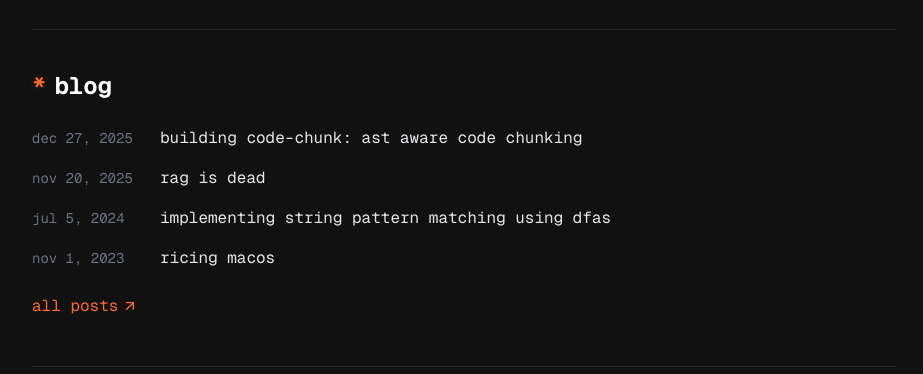
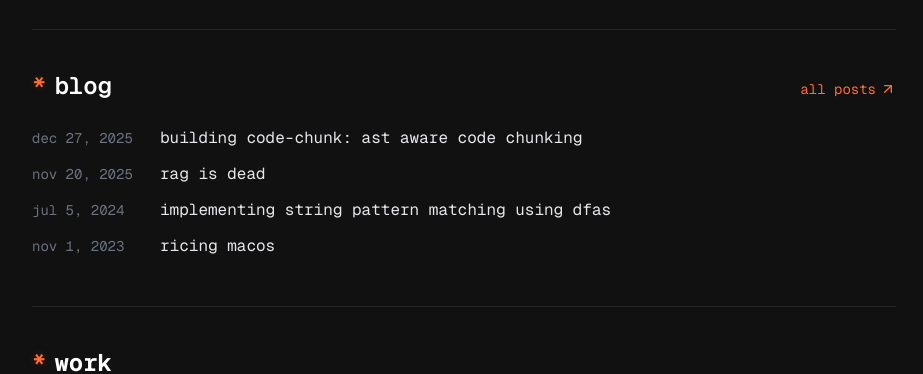
Before and after one commit to nexxeln/nexxel.dev, a Next.js app: page / in a window 1280 px wide. Shown: the part 383-757 px from the top of the page, without its empty margins (176-1099 px from the left). Built offline with nearby package versions, Linux system fonts and the light colour scheme.

Commit message:
style(blog-section): inline header with view-all link and tighter rows

```diff
--- a/src/components/blog-section.tsx
+++ b/src/components/blog-section.tsx
@@ -13,16 +13,25 @@ const posts = getPublishedPosts()
 export function BlogSection() {
   return (
     <section className="mb-12 pt-10 border-t border-neutral-800 animate-fade-in-up">
-      <h2 className="text-2xl font-bold mb-6 flex items-center text-white">
-        <span className="text-accent accent-glow mr-2">*</span>
-        blog
-      </h2>
-      <div className="space-y-4">
+      <div className="flex items-baseline justify-between mb-6">
+        <h2 className="text-2xl font-semibold flex items-center text-white">
+          <span className="text-accent accent-glow mr-2">*</span>
+          blog
+        </h2>
+        <Link
+          href="/blog"
+          className="inline-flex items-center gap-1 text-sm text-accent hover:underline group"
+        >
+          all posts{" "}
+          <ArrowUpRight className="w-4 h-4 transition-transform duration-200 group-hover:translate-x-1 group-hover:-translate-y-1" />
+        </Link>
+      </div>
+      <div className="space-y-3">
         {posts.map((post) => (
           <Link
             key={post.slug}
             href={`/blog/${post.slug}`}
-            className="group flex flex-col sm:flex-row sm:items-center gap-1 sm:gap-4"
+            className="group flex flex-col sm:flex-row sm:items-baseline gap-1 sm:gap-4"
           >
             <span className="text-sm text-gray-500 sm:w-28 shrink-0 tabular-nums">
               {formatDate(post.metadata.date)}
@@ -33,13 +42,6 @@ export function BlogSection() {
           </Link>
         ))}
       </div>
-      <Link
-        href="/blog"
-        className="inline-flex items-center gap-1 mt-6 text-accent hover:underline group"
-      >
-        all posts{" "}
-        <ArrowUpRight className="w-4 h-4 transition-transform duration-200 group-hover:translate-x-1 group-hover:-translate-y-1" />
-      </Link>
     </section>
   )
 }
```
